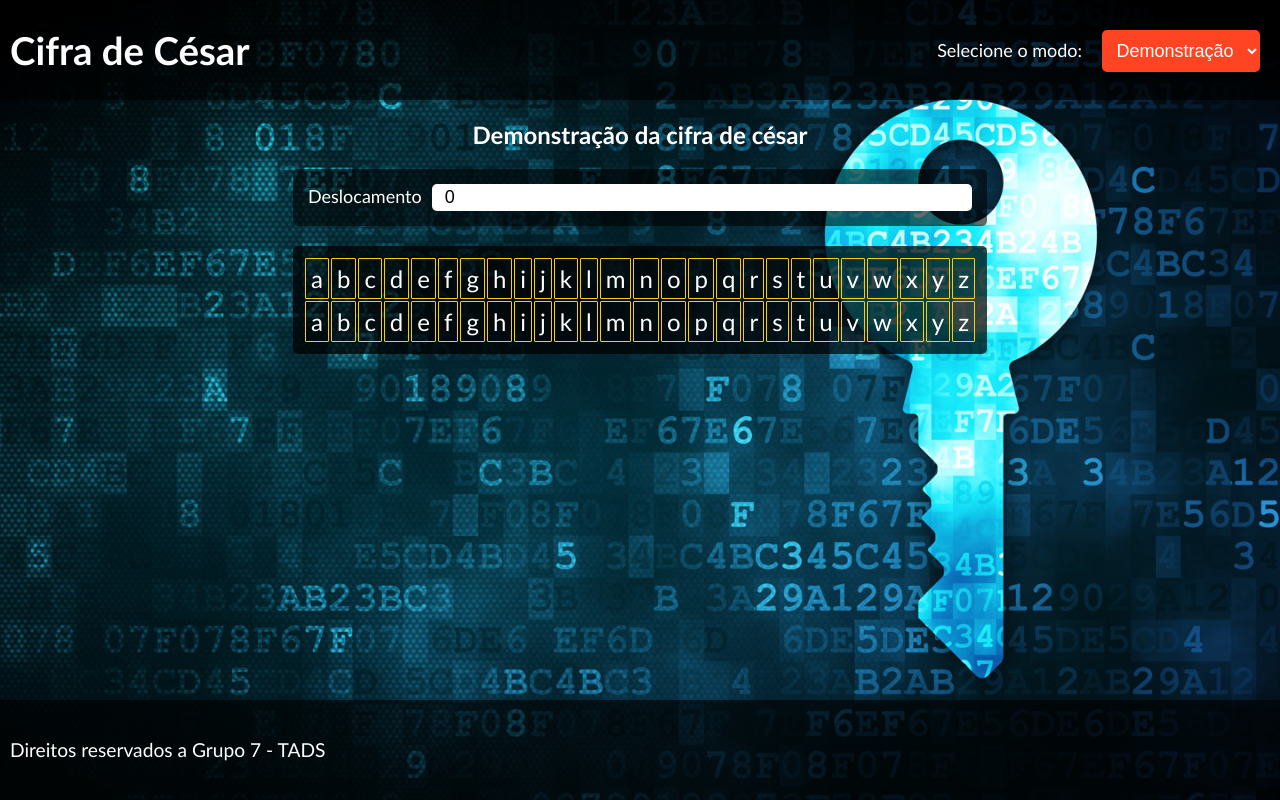
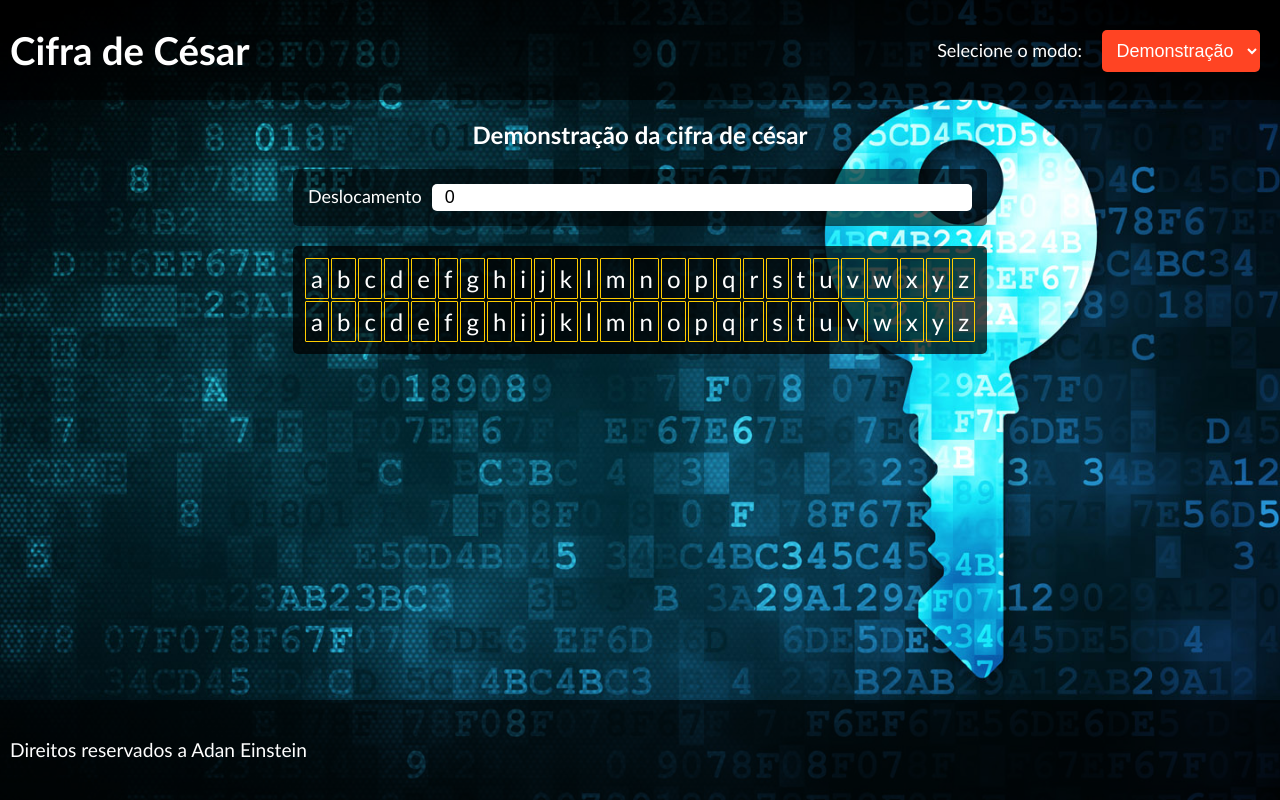
Before and after one commit to AdanEinstein/CifraCesar, a Next.js app: page / in a window 1280 px wide. Built offline with nearby package versions, Linux system fonts and the light colour scheme.

Commit message:
Update Footer.jsx

```diff
--- a/components/Footer.jsx
+++ b/components/Footer.jsx
@@ -1,7 +1,7 @@
 export default function Footer(){
     return (
         <footer className="footer">
-            <span>Direitos reservados a Grupo 7 - TADS</span>
+            <span>Direitos reservados a Adan Einstein</span>
         </footer>
     )
 }
```
